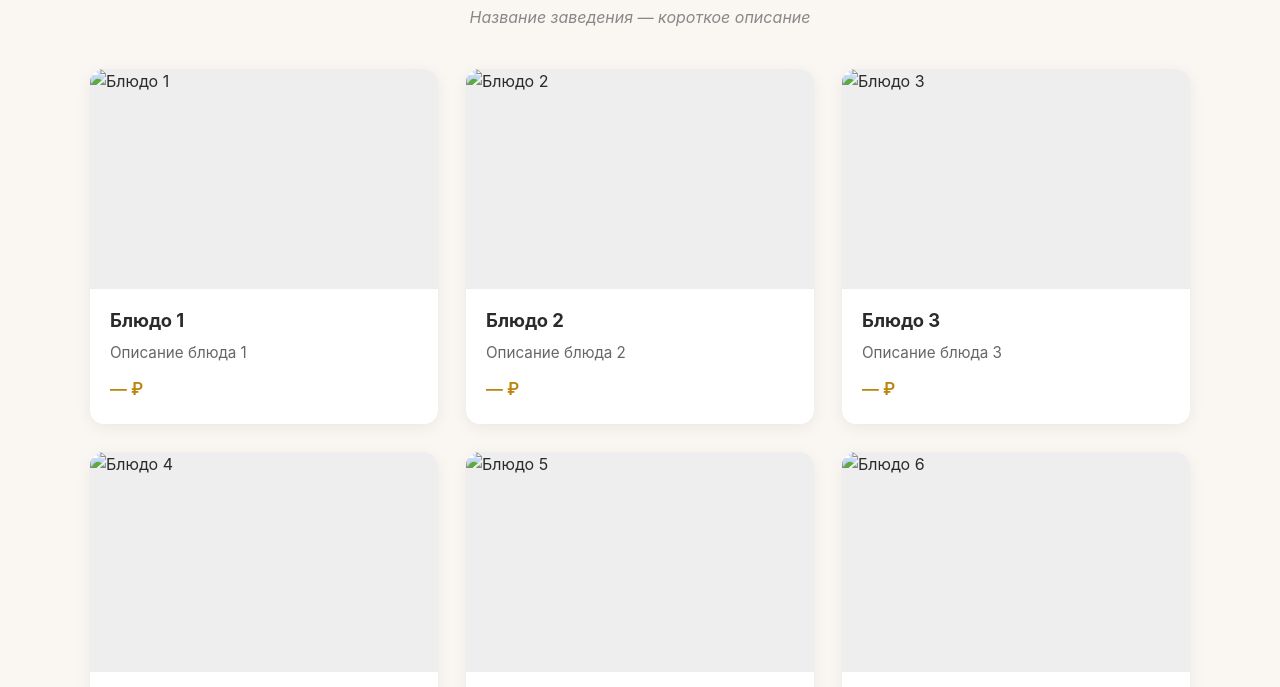
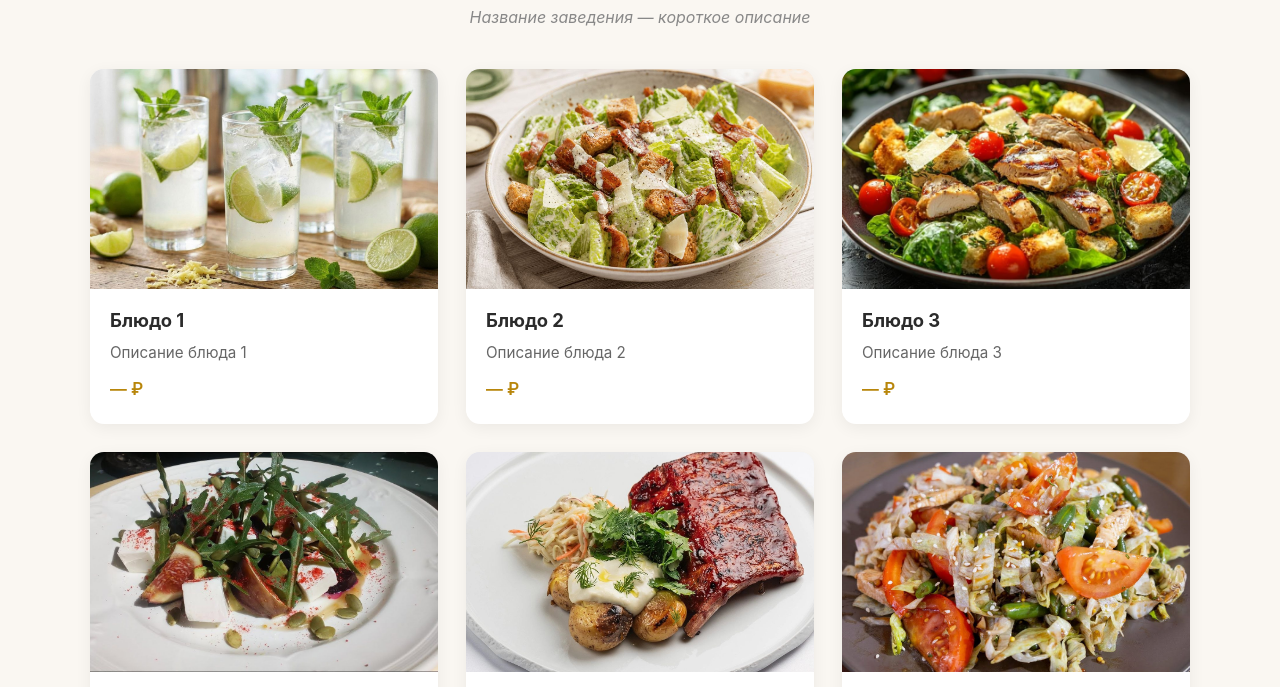
Before and after one commit to zeroanyway/restaurant, a plain HTML site: page index.html in a window 1280 px wide. Shown: the part 96-783 px from the top of the page. Drawn offline with Linux system fonts and the light colour scheme.

Commit message:
Update index.html

```diff
--- a/index.html
+++ b/index.html
@@ -106,7 +106,7 @@
 
     // Имена файлов. Если у тебя без расширения — впиши как есть.
     // Например: "i (1).jpg" или просто "i (1)".
-    const fileNames = Array.from({ length: 14 }, (_, i) => `i (${i + 1})`);
+    const fileNames = Array.from({ length: 14 }, (_, i) => `i (${i + 1}).jpg`);
 
     const container = document.getElementById("menu");
     dishes.forEach((dish, i) => {
```
